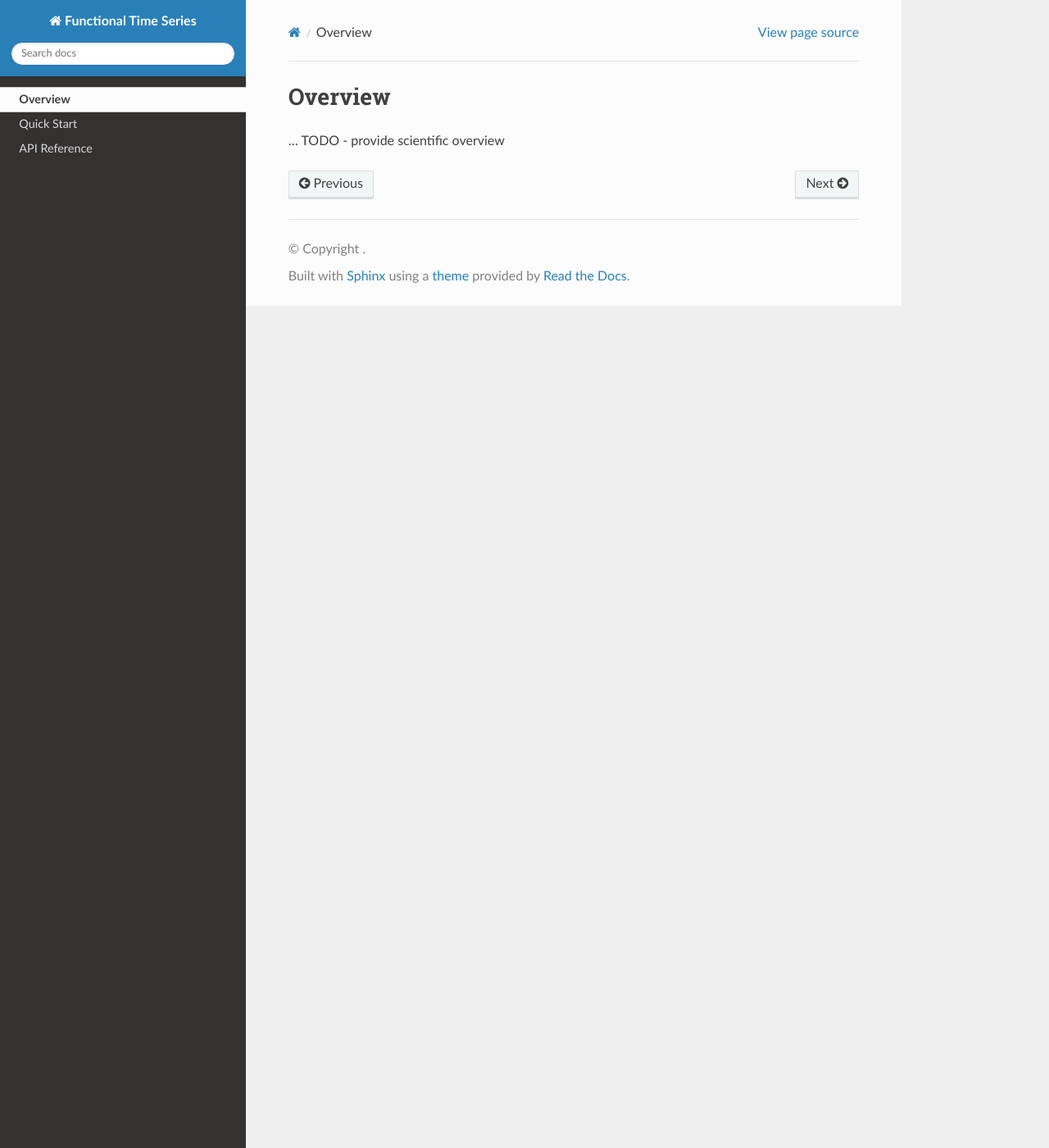
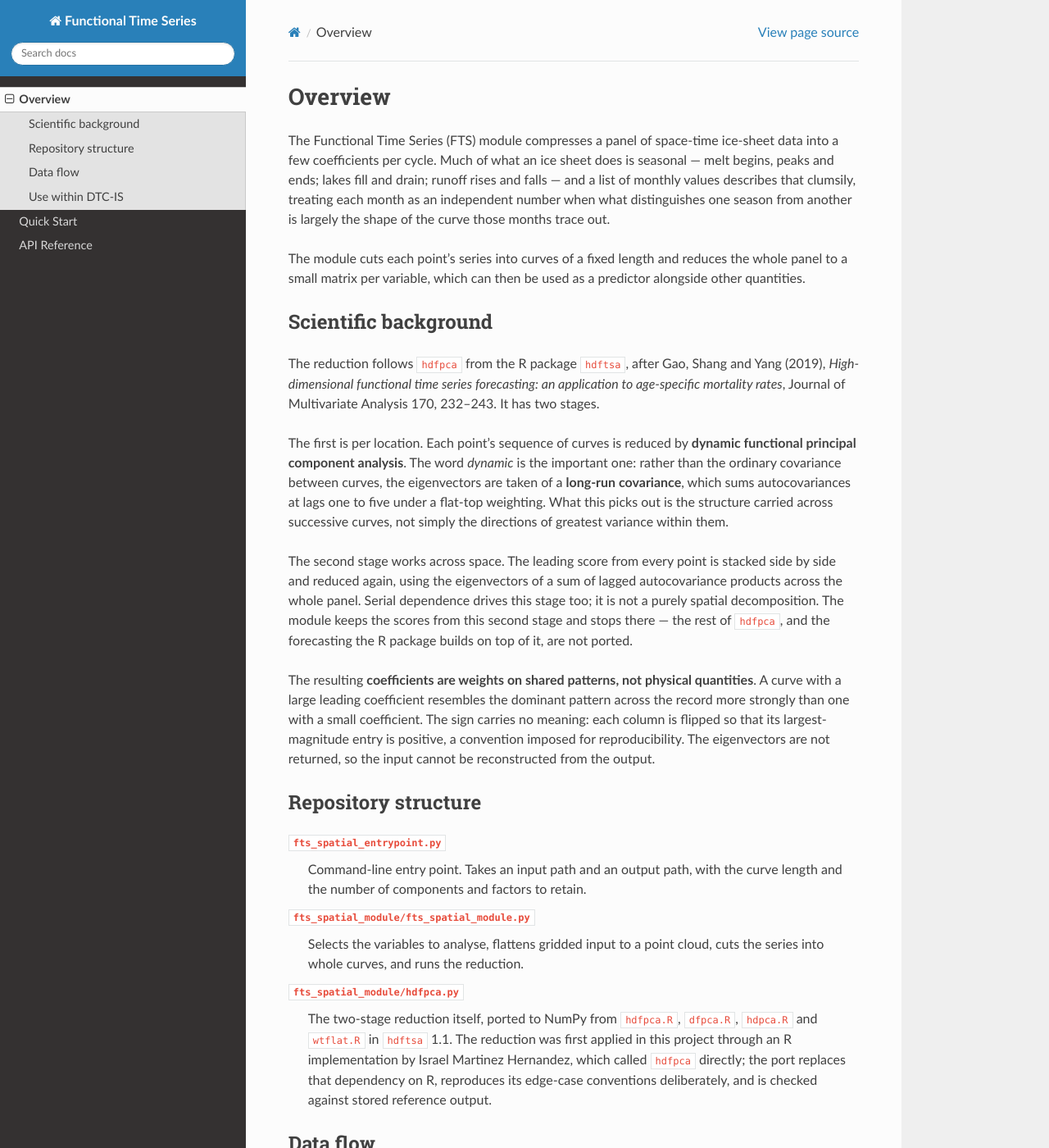
Before and after one commit to DTC-Ice-Sheets/functional_time_series, a Sphinx documentation site: the page built from docs/source/overview.rst, in a window 1280 px wide and 1400 px high. Shown: the whole window at 82% size. Built offline with Sphinx 7.4.7 and the Read the Docs theme 3.1.0, drawn with Linux system fonts in a browser that asks for light colours; some of the changed text lies outside the part shown.

Commit message:
Add scientific overview, fix docs and lint config, trim dependencies

```diff
--- a/docs/source/overview.rst
+++ b/docs/source/overview.rst
@@ -1,4 +1,95 @@
 Overview
 ========
 
-... TODO - provide scientific overview
+The Functional Time Series (FTS) module compresses a panel of space-time
+ice-sheet data into a few coefficients per cycle. Much of what an ice sheet
+does is seasonal — melt begins, peaks and ends; lakes fill and drain; runoff
+rises and falls — and a list of monthly values describes that clumsily,
+treating each month as an independent number when what distinguishes one season
+from another is largely the shape of the curve those months trace out.
+
+The module cuts each point's series into curves of a fixed length and reduces
+the whole panel to a small matrix per variable, which can then be used as a
+predictor alongside other quantities.
+
+Scientific background
+---------------------
+
+The reduction follows ``hdfpca`` from the R package ``hdftsa``, after Gao,
+Shang and Yang (2019), *High-dimensional functional time series forecasting: an
+application to age-specific mortality rates*, Journal of Multivariate Analysis
+170, 232–243. It has two stages.
+
+The first is per location. Each point's sequence of curves is reduced by
+**dynamic functional principal component analysis**. The word *dynamic* is the
+important one: rather than the ordinary covariance between curves, the
+eigenvectors are taken of a **long-run covariance**, which sums autocovariances
+at lags one to five under a flat-top weighting. What this picks out is the
+structure carried across successive curves, not simply the directions of
+greatest variance within them.
+
+The second stage works across space. The leading score from every point is
+stacked side by side and reduced again, using the eigenvectors of a sum of
+lagged autocovariance products across the whole panel. Serial dependence drives
+this stage too; it is not a purely spatial decomposition. The module keeps the
+scores from this second stage and stops there — the rest of ``hdfpca``, and the
+forecasting the R package builds on top of it, are not ported.
+
+The resulting **coefficients are weights on shared patterns, not physical
+quantities**. A curve with a large leading coefficient resembles the dominant
+pattern across the record more strongly than one with a small coefficient. The
+sign carries no meaning: each column is flipped so that its largest-magnitude
+entry is positive, a convention imposed for reproducibility. The eigenvectors
+are not returned, so the input cannot be reconstructed from the output.
+
+Repository structure
+--------------------
+
+``fts_spatial_entrypoint.py``
+    Command-line entry point. Takes an input path and an output path, with the
+    curve length and the number of components and factors to retain.
+
+``fts_spatial_module/fts_spatial_module.py``
+    Selects the variables to analyse, flattens gridded input to a point cloud,
+    cuts the series into whole curves, and runs the reduction.
+
+``fts_spatial_module/hdfpca.py``
+    The two-stage reduction itself, ported to NumPy from ``hdfpca.R``,
+    ``dfpca.R``, ``hdpca.R`` and ``wtflat.R`` in ``hdftsa`` 1.1. The reduction
+    was first applied in this project through an R implementation by Israel
+    Martinez Hernandez, which called ``hdfpca`` directly; the port replaces
+    that dependency on R, reproduces its edge-case conventions deliberately,
+    and is checked against stored reference output.
+
+Data flow
+---------
+
+1. Read the input and select the variables defined over time and space.
+   Gridded input is flattened to a point cloud, keeping only points where every
+   variable is finite at every timestep, so that a curve can be built without
+   gaps and the coefficients stay comparable between variables. Input that
+   already carries a point dimension is taken as given and is not filtered.
+2. Cut each point's series into whole curves, discarding trailing timesteps
+   that do not complete one. A variable empty across a whole timestep is
+   dropped rather than being allowed to empty the shared mask.
+3. Run the two-stage reduction and write one matrix per variable, curves by
+   factors.
+
+The number of factors to retain is set by the caller. The number of principal
+components is accepted but does not change the result, because only the leading
+component of each point feeds the second stage. Since that stage sums
+autocovariances over lags one to five, it needs at least six curves, and fewer
+are refused rather than silently fitted.
+
+Use within DTC-IS
+-----------------
+
+The module is deployed in the DTC-IS environment and runs as a job through the
+`Query API <https://query.dtc-ice-sheets.org>`_, usually on the output of the
+Gaussian Random Field module. In Use Case 1 it compresses each melt season of a
+supraglacial lake record into coefficients that serve as a predictor of river
+discharge in the Watson catchment.
+
+The module reduces; it does not predict. Relating the coefficients to climate
+drivers, or to something measured elsewhere, belongs to whatever consumes the
+output.
--- a/docs/source/quick-start.rst
+++ b/docs/source/quick-start.rst
@@ -54,7 +54,8 @@ The following options are optional:
    steps that do not make a whole curve are omitted.
 ``--num_pca``
    Number of principal components to retain in the first dimension-reduction
-   step (default: ``2``).
+   step (default: ``2``). Only the first component of each point feeds the
+   second step, so this does not change the result.
 ``--num_factors``
    Number of factors, and therefore output coefficients, to retain in the
    second dimension-reduction step (default: ``3``).
```
Also changed, not shown: other parts of docs/source/quick-start.rst (+0 -1 lines), README.md (+20 -3 lines), docs/source/index.rst (+9 -4 lines), pyproject.toml (+5 -10 lines), 3 other files.
